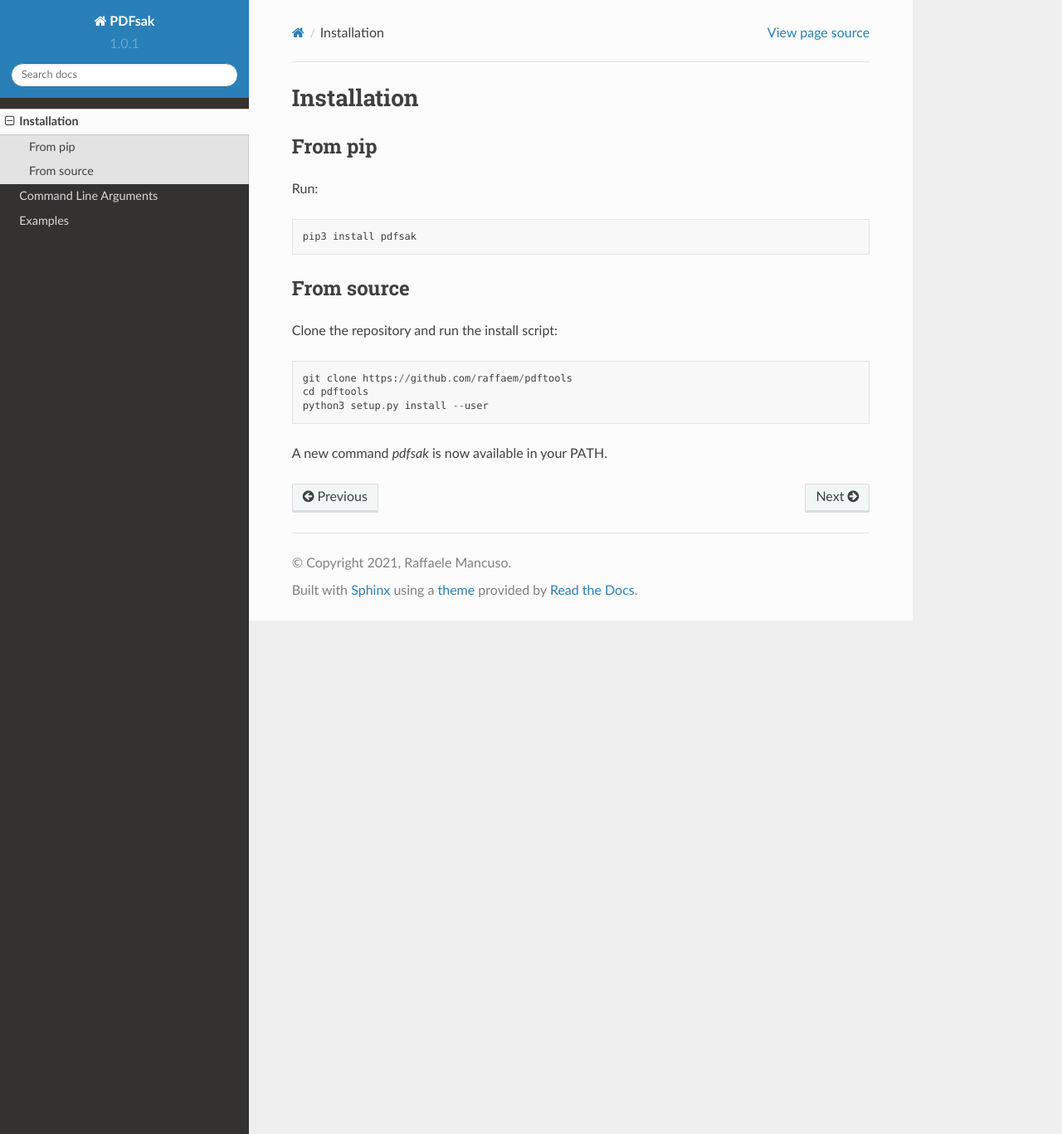
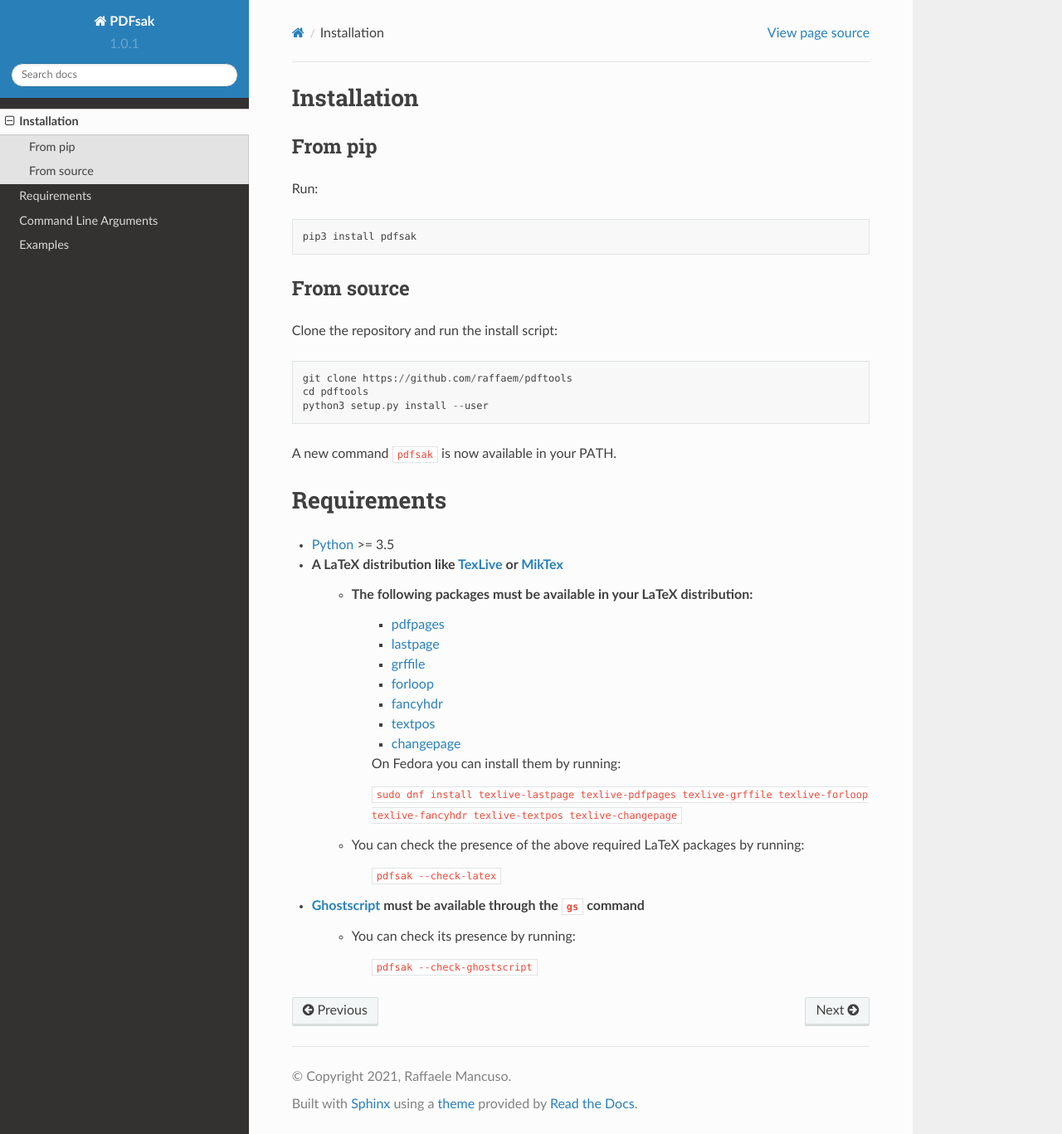
Before and after one commit to raffaem/pdfsak, a Sphinx documentation site: the page built from docs/source/installation.rst, in a window 1280 px wide and 1367 px high. Shown: the whole window at 83% size. Built offline with Sphinx 7.4.7 and the Read the Docs theme 2.0.0, drawn with Linux system fonts in a browser that asks for light colours.

Commit message:
Update documentation

```diff
--- a/docs/source/installation.rst
+++ b/docs/source/installation.rst
@@ -17,4 +17,31 @@
     cd pdftools
     python3 setup.py install --user
 
-A new command `pdfsak` is now available in your PATH.
+A new command ``pdfsak`` is now available in your PATH.
+
+Requirements
+============
+
+* `Python <https://www.python.org/>`_ >= 3.5
+* A LaTeX distribution like `TexLive <https://www.tug.org/texlive/>`_ or `MikTex <http://miktex.org/>`_
+    * The following packages must be available in your LaTeX distribution:
+        * `pdfpages <https://www.ctan.org/pkg/pdfpages>`_
+        * `lastpage <https://www.ctan.org/pkg/lastpage>`_
+        * `grffile <https://www.ctan.org/pkg/grffile>`_
+        * `forloop <https://www.ctan.org/pkg/forloop>`_
+        * `fancyhdr <https://www.ctan.org/pkg/fancyhdr>`_
+        * `textpos <https://www.ctan.org/pkg/textpos>`_
+        * `changepage <https://www.ctan.org/pkg/changepage>`_
+
+        On Fedora you can install them by running:
+
+        ``sudo dnf install texlive-lastpage texlive-pdfpages texlive-grffile texlive-forloop texlive-fancyhdr texlive-textpos texlive-changepage``
+
+    * You can check the presence of the above required LaTeX packages by running:
+
+        ``pdfsak --check-latex``
+
+* `Ghostscript <https://www.ghostscript.com>`_ must be available through the ``gs`` command
+    * You can check its presence by running:
+
+        ``pdfsak --check-ghostscript``
```
Also changed, not shown: README.md (+0 -16 lines), docs/source/index.rst (+19 -0 lines).
